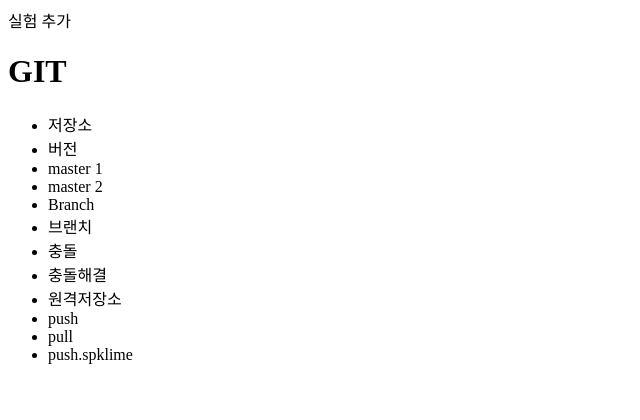
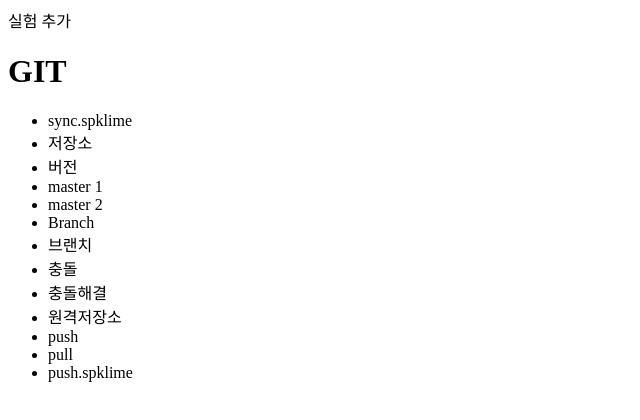
Before and after one commit to spklime/myrepotest, a plain HTML site: page index.html in a window 1280 px wide. Shown: the whole page, without its empty margins (0-640 px from the left). Drawn offline with Linux system fonts and the light colour scheme.

Commit message:
sync 추가

```diff
--- a/index.html
+++ b/index.html
@@ -9,6 +9,7 @@
    <h1>GIT</h1>
   </header>
   <ul>
+    <li>sync.spklime</li>
     <li>저장소</li>
     <li>버전</li>
     <li>master 1</li>
```
